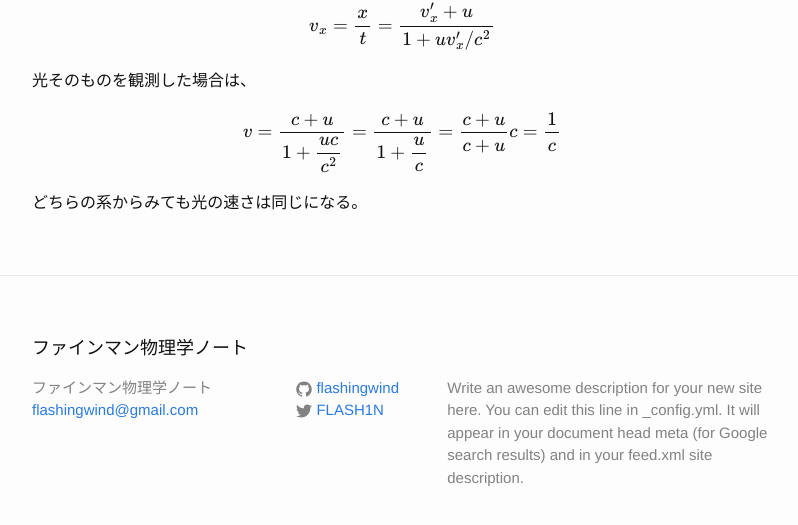
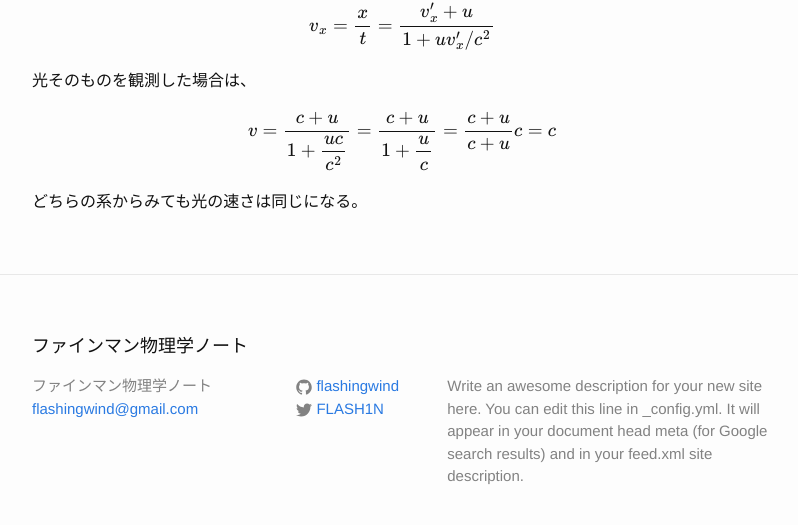
Before and after one commit to flashingwind/feynmanlectures, a Jekyll site: the page built from _posts/2016-05-10-feynman1-10-to-16.markdown, in a window 1280 px wide and 900 px high, scrolled down 20963 px. Shown: the part 351-876 px from the top of the window, without its empty margins (238-1036 px from the left). Built offline with Jekyll 4.4.1, drawn with Linux system fonts in a browser that asks for light colours; formulas are drawn with MathJax 3.

Commit message:
bug fix.

```diff
--- a/_posts/2016-05-10-feynman1-10-to-16.markdown
+++ b/_posts/2016-05-10-feynman1-10-to-16.markdown
@@ -954,14 +954,9 @@ $$
 $$
 v=\frac{c+u}{\displaystyle 1+\frac{uc}{c^2}}\\
 =\frac{c+u}{\displaystyle 1+\frac{u}{c}}\\
-=\frac{c+u}{c+u}c=\frac{1}{c}\\
+=\frac{c+u}{c+u}c=c\\
 $$
 
 どちらの系からみても光の速さは同じになる。
 
-<!--$$
-=c\frac{c^2}{u+c}\\
-=c\frac{u+c}{u+c}=c
-$$-->
-
 <!--## 第17章 時空の世界-->
```
